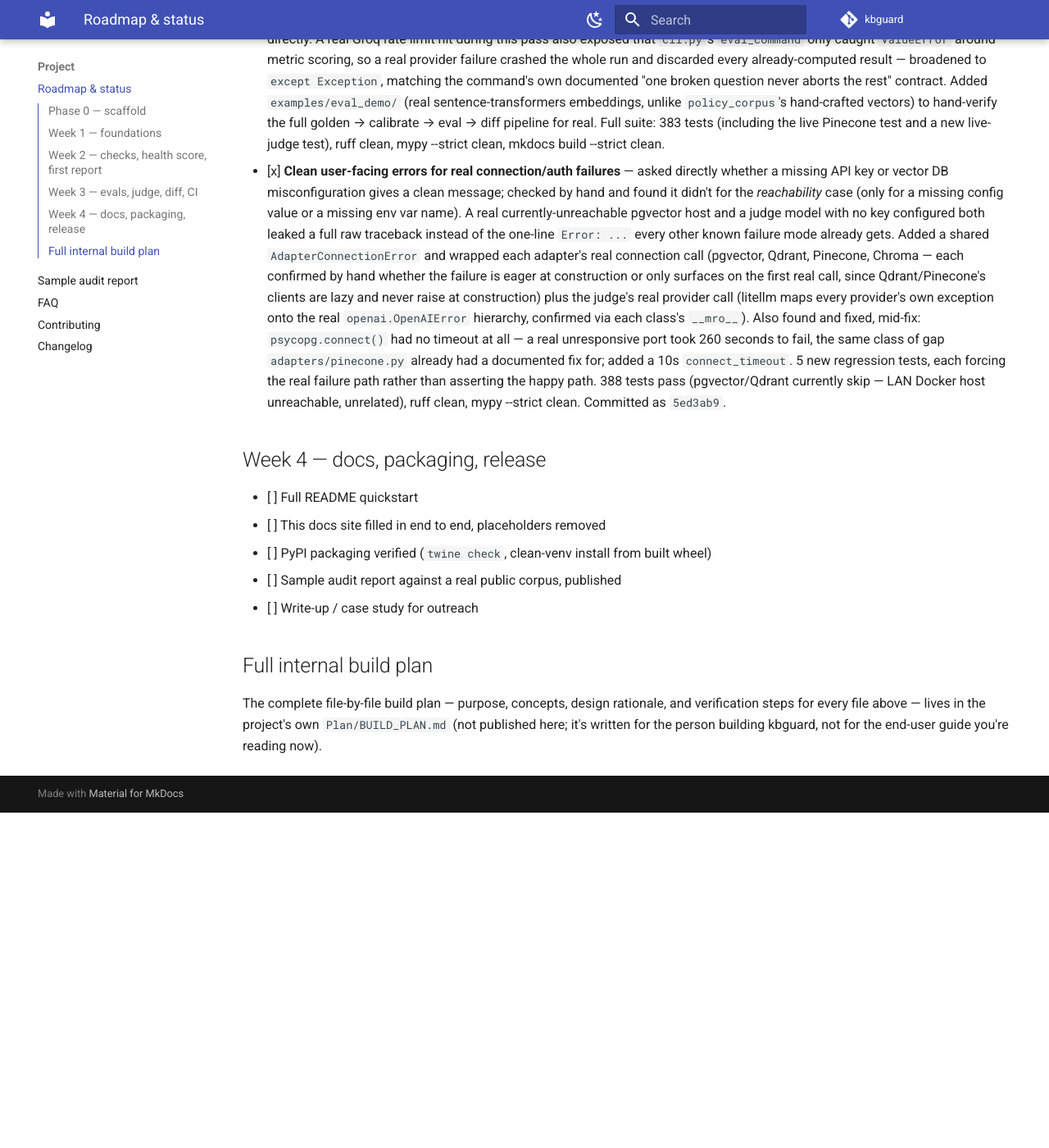
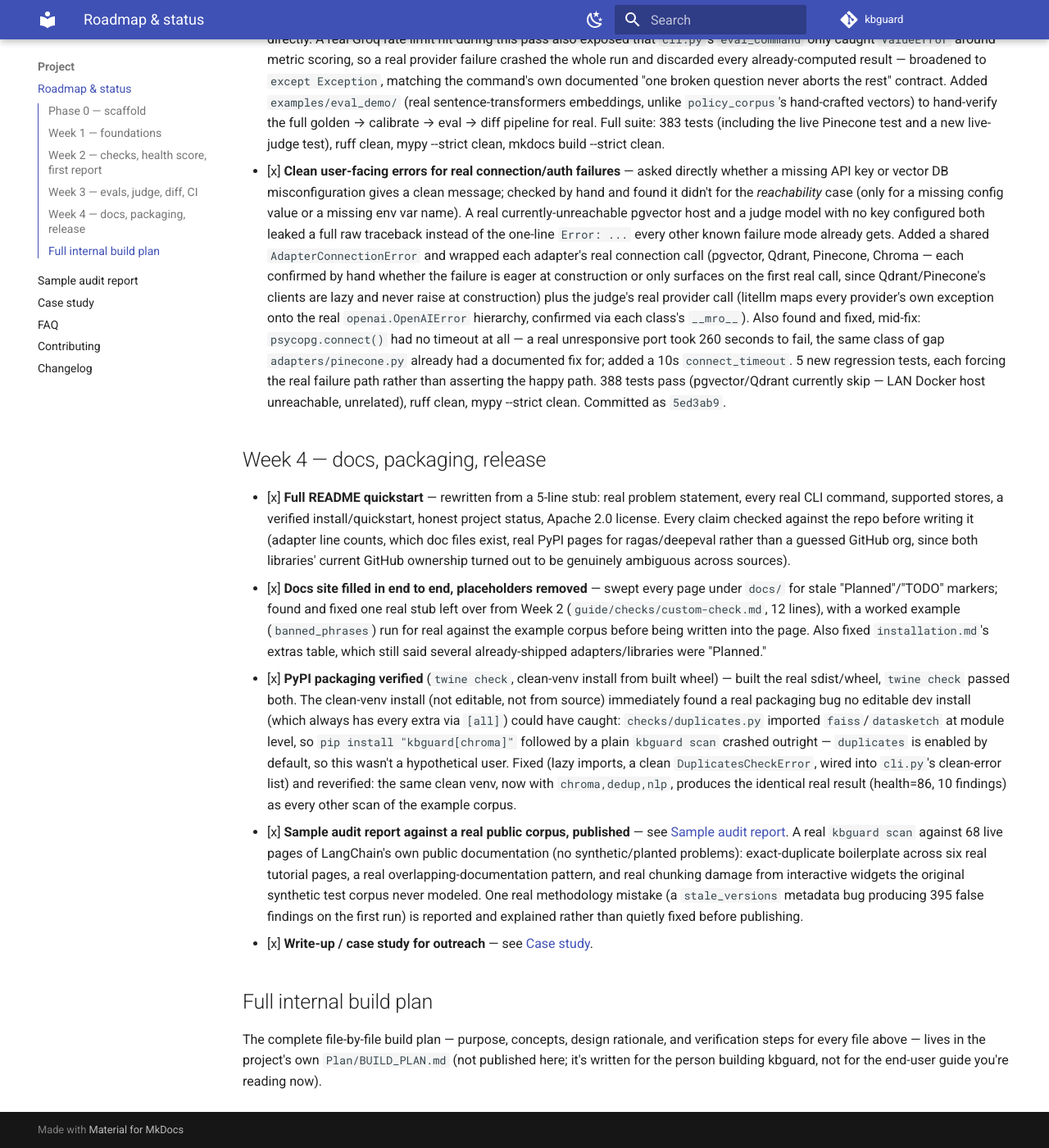
Before and after one commit to devbyanoop/kbguard, an MkDocs documentation site: the page built from docs/project/roadmap.md, in a window 1280 px wide and 1400 px high, scrolled down 7816 px. Shown: the whole window at 82% size. Built offline with MkDocs 1.6.1 and Material for MkDocs 9.7.7, drawn with Linux system fonts in a browser that asks for light colours; comment, search, counter and statistics services are not loaded; before the commit the page ends 8807 px from its top, so only the background shows below that; some of the changed text lies outside the part shown.

Commit message:
Add the outreach case study; mark Week 4 complete in the roadmap
docs/project/case-study.md is written for an external audience
(anyone it gets shared with), not the person building kbguard --
leads with the real-API-hardening findings and the real LangChain
audit results as the actual evidence, not marketing claims.

Week 4 (README, docs, packaging, sample report, write-up) is now
fully complete and locally verified. Nothing pushed to the remote.

```diff
--- a/docs/project/roadmap.md
+++ b/docs/project/roadmap.md
@@ -2,7 +2,7 @@
 
 This page is the single source of truth for "is X actually built yet?" — updated the same day any item's status changes, not retroactively. If a page elsewhere in this guide seems to claim more than this page shows as done, trust this page.
 
-**Last updated:** 2026-10-20 (later same day, three times)
+**Last updated:** 2026-10-26 — Week 4 complete.
 
 ## Phase 0 — scaffold
 
@@ -71,11 +71,11 @@
 
 ## Week 4 — docs, packaging, release
 
-- [ ] Full README quickstart
-- [ ] This docs site filled in end to end, placeholders removed
-- [ ] PyPI packaging verified (`twine check`, clean-venv install from built wheel)
-- [ ] Sample audit report against a real public corpus, published
-- [ ] Write-up / case study for outreach
+- [x] **Full README quickstart** — rewritten from a 5-line stub: real problem statement, every real CLI command, supported stores, a verified install/quickstart, honest project status, Apache 2.0 license. Every claim checked against the repo before writing it (adapter line counts, which doc files exist, real PyPI pages for ragas/deepeval rather than a guessed GitHub org, since both libraries' current GitHub ownership turned out to be genuinely ambiguous across sources).
+- [x] **Docs site filled in end to end, placeholders removed** — swept every page under `docs/` for stale "Planned"/"TODO" markers; found and fixed one real stub left over from Week 2 (`guide/checks/custom-check.md`, 12 lines), with a worked example (`banned_phrases`) run for real against the example corpus before being written into the page. Also fixed `installation.md`'s extras table, which still said several already-shipped adapters/libraries were "Planned."
+- [x] **PyPI packaging verified** (`twine check`, clean-venv install from built wheel) — built the real sdist/wheel, `twine check` passed both. The clean-venv install (not editable, not from source) immediately found a real packaging bug no editable dev install (which always has every extra via `[all]`) could have caught: `checks/duplicates.py` imported `faiss`/`datasketch` at module level, so `pip install "kbguard[chroma]"` followed by a plain `kbguard scan` crashed outright — `duplicates` is enabled by default, so this wasn't a hypothetical user. Fixed (lazy imports, a clean `DuplicatesCheckError`, wired into `cli.py`'s clean-error list) and reverified: the same clean venv, now with `chroma,dedup,nlp`, produces the identical real result (health=86, 10 findings) as every other scan of the example corpus.
+- [x] **Sample audit report against a real public corpus, published** — see [Sample audit report](sample-audit-report.md). A real `kbguard scan` against 68 live pages of LangChain's own public documentation (no synthetic/planted problems): exact-duplicate boilerplate across six real tutorial pages, a real overlapping-documentation pattern, and real chunking damage from interactive widgets the original synthetic test corpus never modeled. One real methodology mistake (a `stale_versions` metadata bug producing 395 false findings on the first run) is reported and explained rather than quietly fixed before publishing.
+- [x] **Write-up / case study for outreach** — see [Case study](case-study.md).
 
 ## Full internal build plan
 
--- a/mkdocs.yml
+++ b/mkdocs.yml
@@ -70,6 +70,7 @@
   - Project:
       - Roadmap & status: project/roadmap.md
       - Sample audit report: project/sample-audit-report.md
+      - Case study: project/case-study.md
       - FAQ: project/faq.md
       - Contributing: project/contributing.md
       - Changelog: project/changelog.md
```
Also changed, not shown: docs/project/case-study.md (added, +38 -0 lines).
